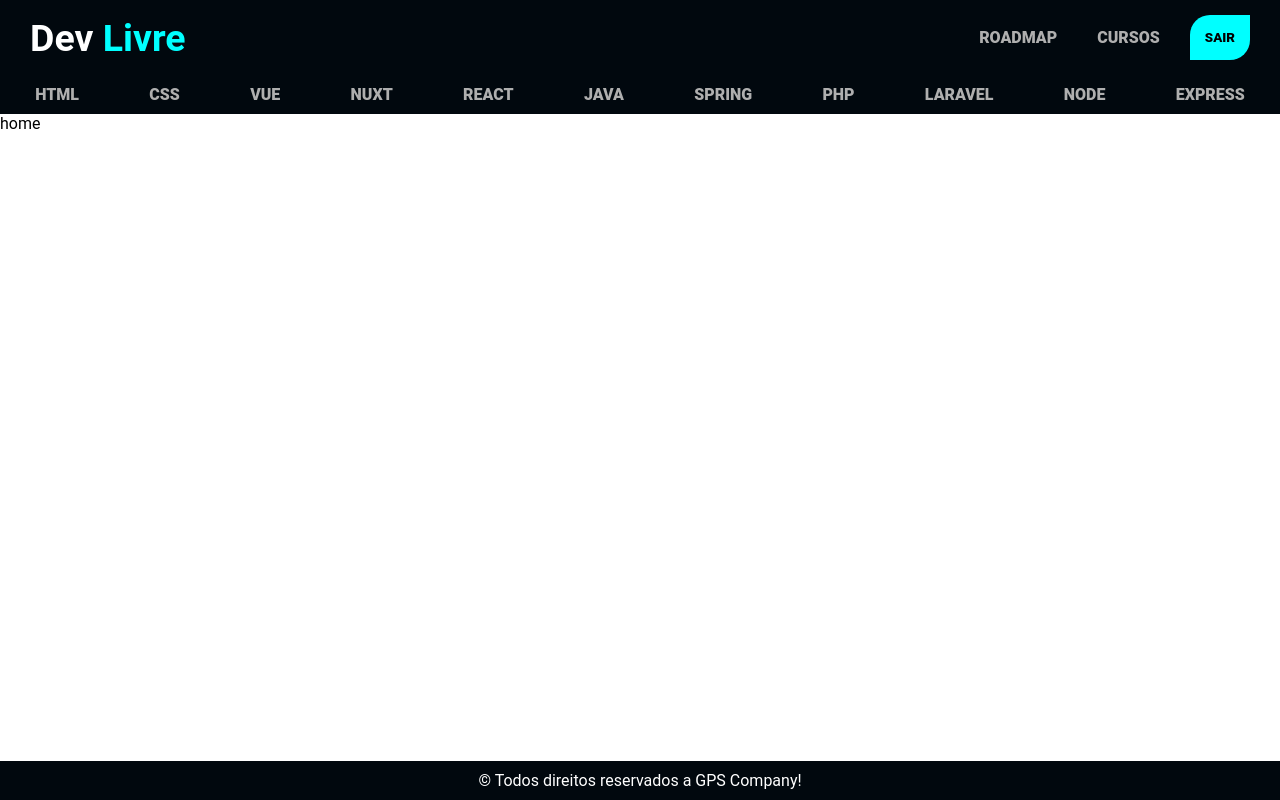
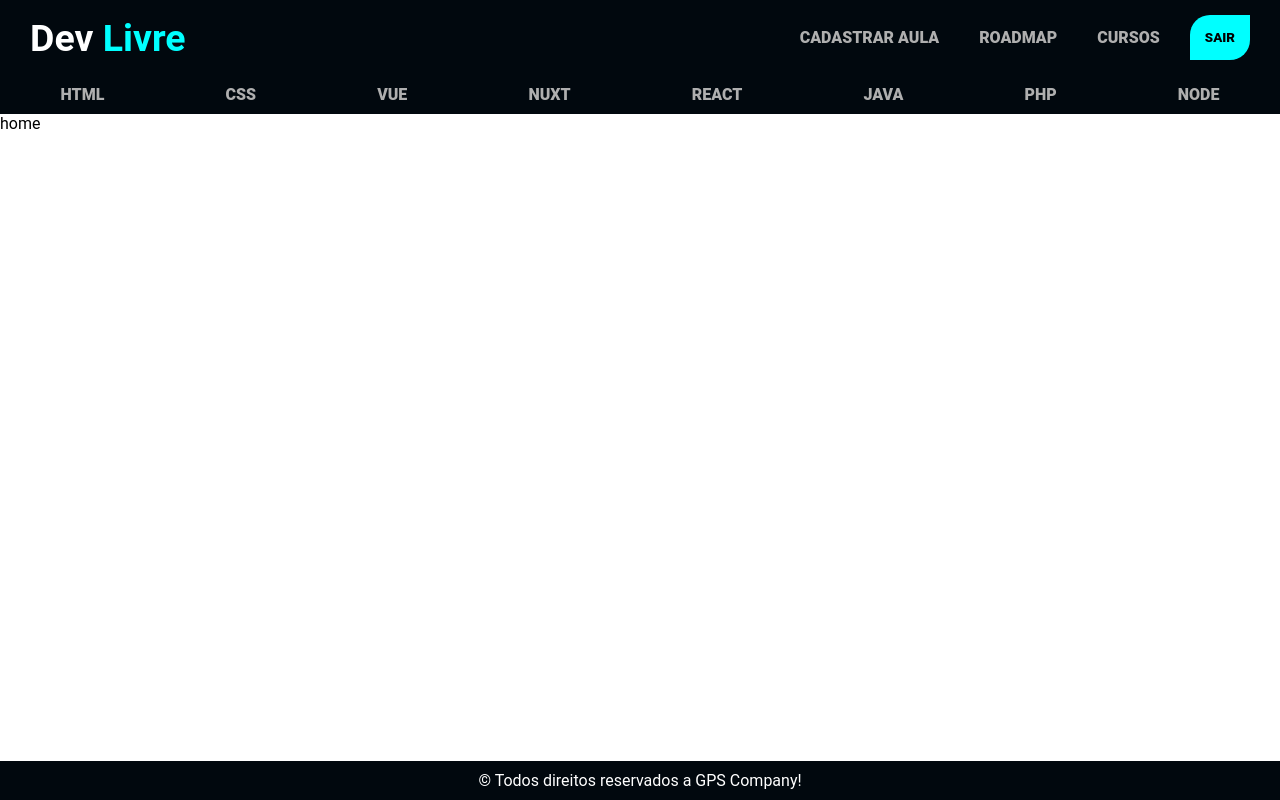
Before and after one commit to AndrewGPFranco/FE_TIv2, a Vue app: page / in a window 1280 px wide. Built offline with nearby package versions, Linux system fonts and the light colour scheme; sample sign-in values are in the browser's storage; a web font is replaced by a local one.

Commit message:
Adicionando rodape e navbar na tela de cadastro de aula

```diff
--- a/src/components/Aulas/AulaRenderizada.vue
+++ b/src/components/Aulas/AulaRenderizada.vue
@@ -4,7 +4,9 @@
         <Categorias />
     </header>
     <div class="container">
-        <h1>Aulas:</h1>
+        <div class="titulo">
+            <h1>Aulas disponiveis</h1>
+        </div>
         <div class="containerAula">
             <div class="cardAula" v-for="aula in dados" :key="aula.id">
                 <div>
@@ -91,6 +93,14 @@ export default {
 </script>
 
 <style scoped>
+.titulo {
+    display: flex;
+    text-align: center;
+    justify-content: center;
+    padding: 20px;
+    color: white;
+}
+
 .container {
     background-color: #0B0B0B;
 }
--- a/src/components/Global/Navbar.vue
+++ b/src/components/Global/Navbar.vue
@@ -6,6 +6,9 @@
             </h1>
         </div>
         <div class="container-links">
+            <router-link to="/admin/cadastro/aula" v-if="logado">
+                CADASTRAR AULA
+            </router-link>
             <router-link to="/roadmap" v-if="logado">
                 ROADMAP
             </router-link>
@@ -46,7 +49,7 @@ export default {
     },
     created() {
         this.verificarToken();
-    },
+    }
 }
 </script>
 
--- a/src/components/Inicio/Categorias.vue
+++ b/src/components/Inicio/Categorias.vue
@@ -31,28 +31,13 @@
             </router-link>
         </p>
         <p>
-            <router-link to="/aulas/spring">
-                SPRING
-            </router-link>
-        </p>
-        <p>
             <router-link to="/aulas/php">
                 PHP
             </router-link>
         </p>
         <p>
-            <router-link to="/aulas/laravel">
-                LARAVEL
-            </router-link>
-        </p>
-        <p>
             <router-link to="/aulas/node">
                 NODE
-            </router-link>
-        </p>
-        <p>
-            <router-link to="/aulas/express">
-                EXPRESS
             </router-link>
         </p>
     </div>
--- a/src/pages/cadastrarAula.vue
+++ b/src/pages/cadastrarAula.vue
@@ -1,5 +1,6 @@
 <template>
     <section>
+        <Navbar />
         <h1>Cadastre uma Aula:</h1>
         <form @submit.prevent="submit">
             <div>
@@ -52,11 +53,14 @@
                 <button type="submit">Cadastrar</button>
             </div>
         </form>
+        <Rodape />
     </section>
 </template>
 
 <script>
 import axios from 'axios';
+import Navbar from "../components/Global/Navbar.vue"
+import Rodape from "../components/Global/Rodape.vue"
 
 export default {
     name: "cadastrarAula",
@@ -114,6 +118,7 @@ export default {
                     console.log("Ocorreu um erro", error)
                 })
         }
-    }
+    },
+    components: { Navbar, Rodape }
 }
 </script>
--- a/src/style.css
+++ b/src/style.css
@@ -7,7 +7,7 @@
   padding: 0;
   margin: 0;
   box-sizing: border-box;
-  font-family: 'Roboto', sans-serif;;
+  font-family: 'Roboto', sans-serif;
 }
 
 a {
```
